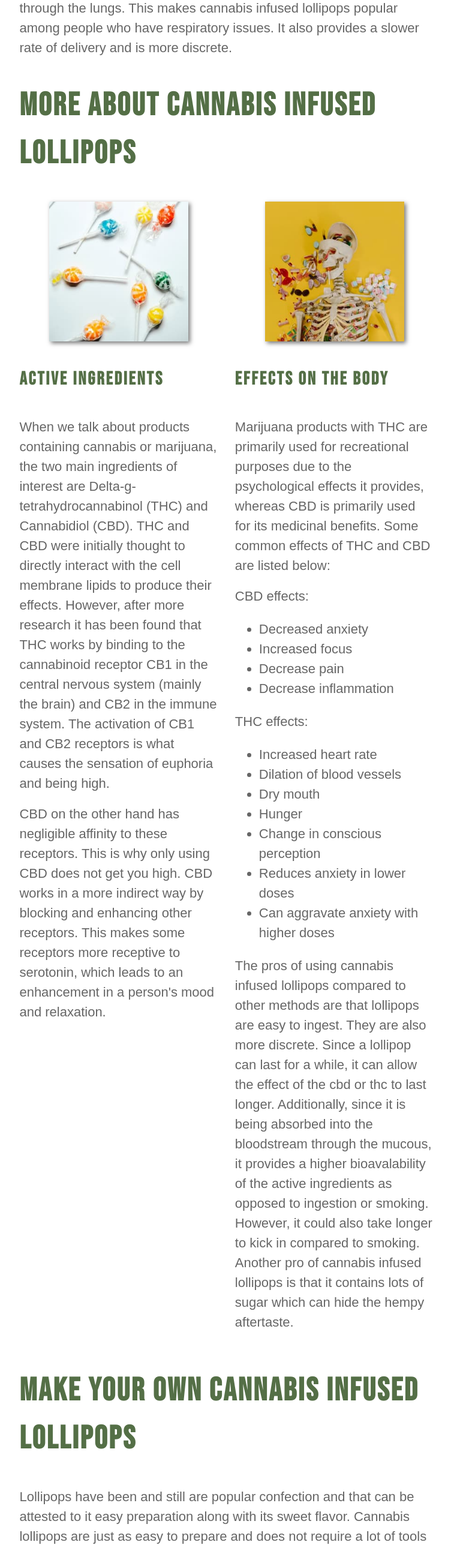
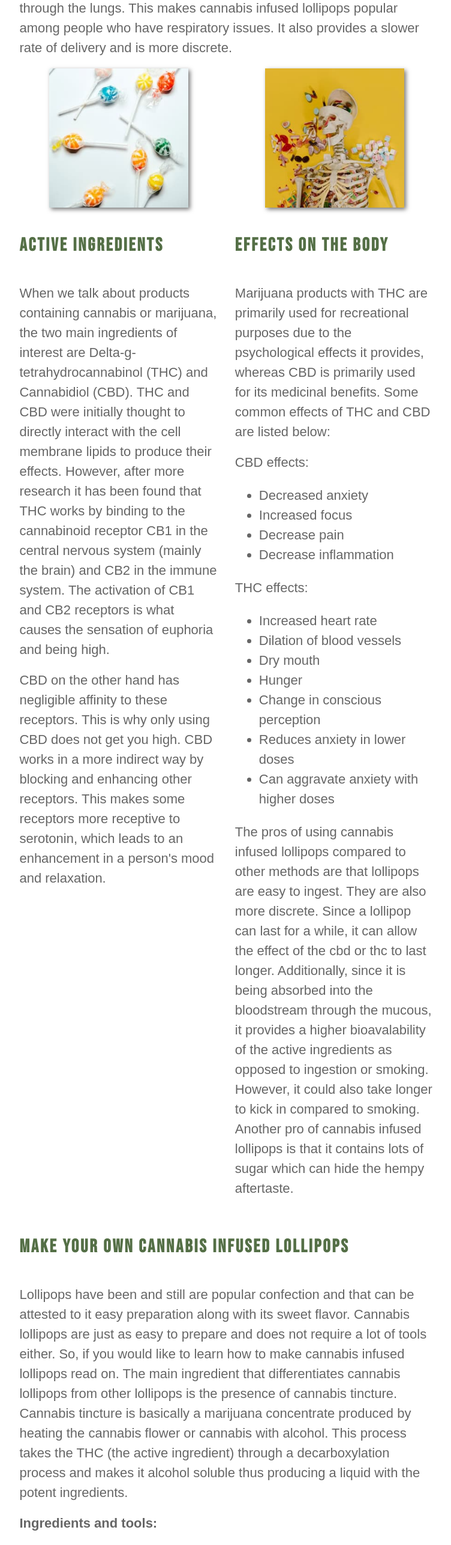
Before and after one commit to sara-raja/cannabis-infused-lollipops, a plain HTML site: page index.html in a window 1280 px wide. Shown: the part 2280-4855 px from the top of the page at 60% size, without its empty margins (118-870 px from the left). Drawn offline with Linux system fonts and the light colour scheme; a web font is replaced by a local one.

Commit message:
update headings

```diff
--- a/index.html
+++ b/index.html
@@ -92,7 +92,6 @@
 				</article>
 
 				<article>
-					<h2>More about Cannabis Infused lollipops</h2>
 					<div class="outer-container">
 						<div class="inner-container" id="active-ingredients"> <!-- First inner container -->
 							<picture class="image-container">
@@ -135,9 +134,9 @@
 					</div> <!-- End of the outer container -->
 				</article>
 				<article id="recipe">
-					<h2>Make your own Cannabis Infused Lollipops</h2>
+					<h3>Make your own Cannabis Infused Lollipops</h3>
 					<p>Lollipops have been and still are popular confection and that can be attested to it easy preparation along with its sweet flavor. Cannabis lollipops are just as easy to prepare and does not require a lot of tools either. So, if you would like to learn how to make cannabis infused lollipops read on. The main ingredient that differentiates cannabis lollipops from other lollipops is the presence of cannabis tincture. Cannabis tincture is basically a marijuana concentrate produced by heating the cannabis flower or cannabis with alcohol. This process takes the THC (the active ingredient) through a decarboxylation process and makes it alcohol soluble thus producing a liquid with the potent ingredients.</p>
-					<h3>Ingredients and tools:</h3>
+					<h4>Ingredients and tools:</h4>
 					<ul>
 						<li>2-3 teaspoon of cannabis tincture</li>
 						<li>½ cup of corn syrup</li>
@@ -150,7 +149,7 @@
 						<li>Spatula</li>
 						<li>Mold and lollipop sticks</li>
 					</ul>
-					<h3>Preparation Steps:</h3>
+					<h4>Preparation Steps:</h4>
 					<ol>
 						<li>Mix the corn syrup, sugar, and water in a saucepan.</li>
 						<li>Heat the saucepan on medium to high heat.</li>
```
